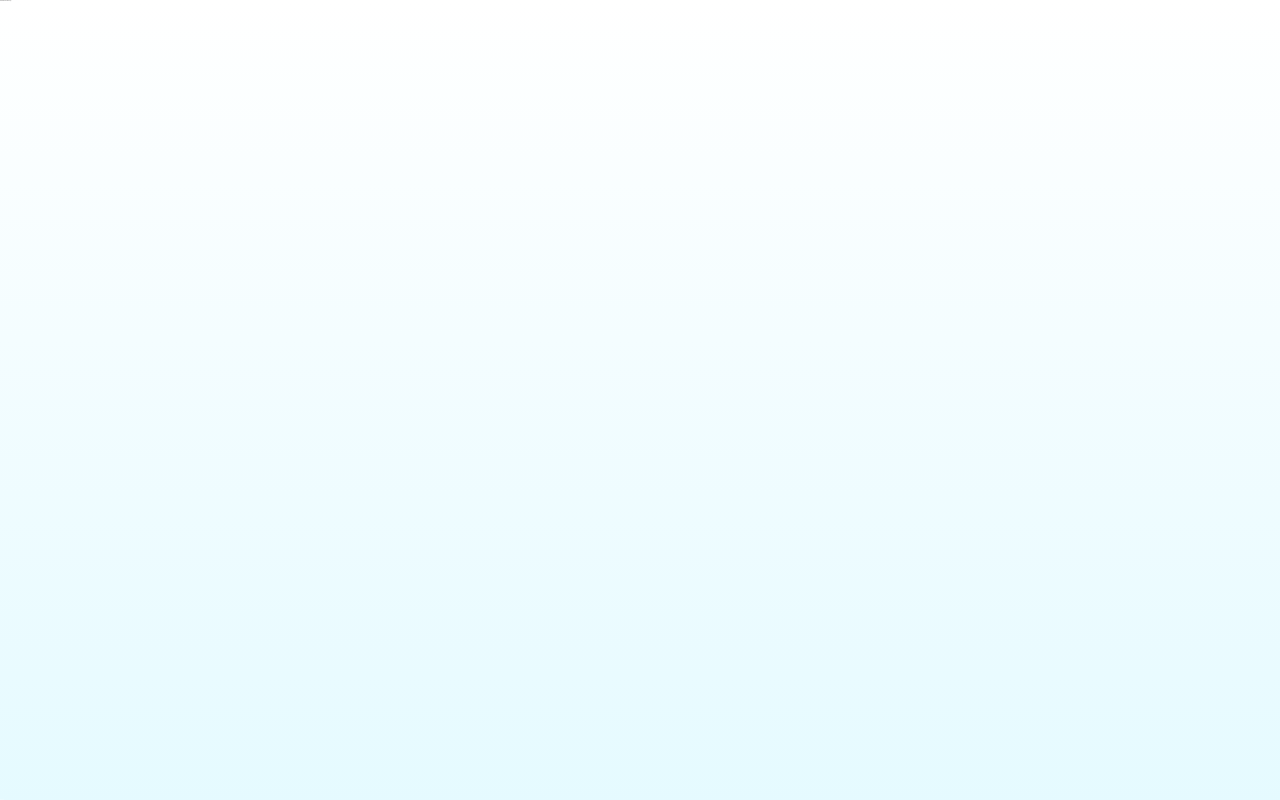
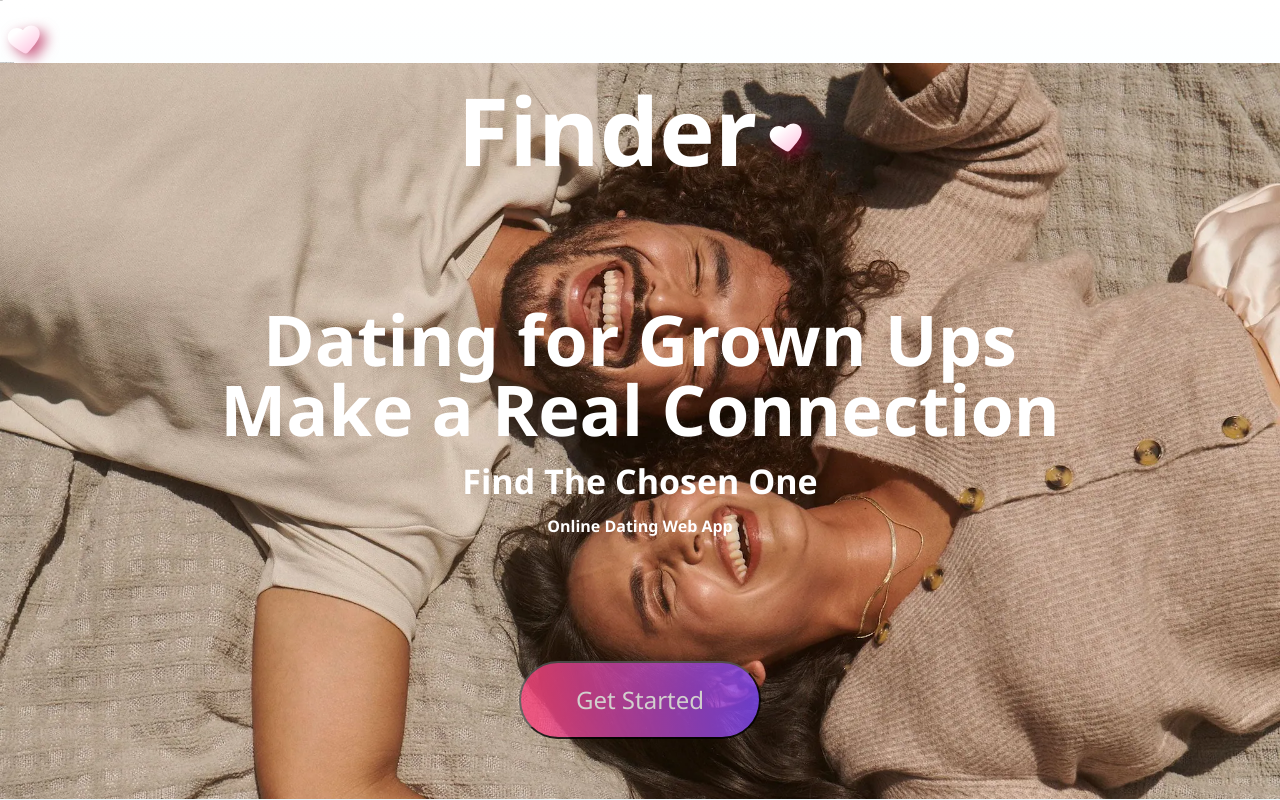
Before and after one commit to evvgenchik/Dating-app, a React (Vite) app in the folder client/: page /app in a window 1280 px wide. Built offline with nearby package versions, Linux system fonts and the light colour scheme.

Commit message:
feat: add first page

```diff
--- a/client/src/App.jsx
+++ b/client/src/App.jsx
@@ -10,11 +10,13 @@ function App() {
     <BrowserRouter>
       <div className={styles.app}>
         <Routes>
-          <Route path="/" element={<MainLayout />}>
+          <Route path="/" element={<Home />} />
+          <Route path="/app" element={<MainLayout />}>
             <Route index element={<Home />} />
-            <Route path="/about" element={<About />} />
-            <Route path="/*" element={<NotFound />} />
+            <Route path="app/about" element={<About />} />
+            <Route path="app/*" element={<NotFound />} />
           </Route>
+          <Route path="/*" element={<NotFound />} />
         </Routes>
       </div>
     </BrowserRouter>
--- a/client/src/App.module.scss
+++ b/client/src/App.module.scss
@@ -1,4 +1,3 @@
 .app {
   height: 100%;
-  min-height: 100vh;
 }
--- a/client/src/components/Header/Menu.jsx
+++ b/client/src/components/Header/Menu.jsx
@@ -1,14 +1,24 @@
 import { NavLink } from 'react-router-dom';
+import heart from '../../assets/Home/heart2.svg';
+import styles from './Menu.module.scss';
 
 function Menu() {
   return (
+    <>
+      <div>
+        <NavLink to="./">About</NavLink>
+        <h3>Finder</h3>
+        <img className={styles.image} src={heart} alt="heart" />
+      </div>
       <nav>
         <NavLink to="." end>
           Home
         </NavLink>
         <NavLink to="about">About</NavLink>
+        <NavLink to="about">Match</NavLink>
         <NavLink to="about">Community</NavLink>
       </nav>
+    </>
   );
 }
 
--- /dev/null
+++ b/client/src/components/Header/Menu.module.scss
@@ -0,0 +1,5 @@
+.image {
+  transform: translate(0, 20%);
+  width: 60rem;
+  height: 60rem;
+}
--- a/client/src/index.css
+++ b/client/src/index.css
@@ -10,10 +10,14 @@ ol[class] {
 }
 
 body {
-  min-height: 100vh;
   scroll-behavior: smooth;
   text-rendering: optimizeSpeed;
-  line-height: 1.5;
+  line-height: 1;
+}
+
+body,
+html {
+  height: 100%;
 }
 
 ul[class],
@@ -62,3 +66,7 @@ textarea,
 select {
   font: inherit;
 }
+
+#root {
+  height: 100%;
+}
--- a/client/src/pages/Home/Home.jsx
+++ b/client/src/pages/Home/Home.jsx
@@ -6,12 +6,11 @@ function Home() {
     <div className={styles.wrapper}>
       <div className={styles.container}>
         <main className={styles.main}>
-          <div className={styles.borderWrap}>
-            <div className={styles.content}>
           <h1 className={styles.title}>
             Finder
             <img className={styles.image} src={heart} alt="heart" />
           </h1>
+          <div className={styles.content}>
             <h2 className={styles.topTitle}>
               Dating for Grown Ups <br />
               Make a Real Connection
@@ -19,12 +18,9 @@ function Home() {
             <h2 className={styles.subtitle}>Find The Chosen One</h2>
             <h4 className={styles.description}>Online Dating Web App</h4>
           </div>
-          </div>
-          <div className={styles.mainFooter}>
           <button className={styles.button} type="button">
             Get Started
           </button>
-          </div>
         </main>
       </div>
     </div>
--- a/client/src/pages/Home/Home.module.scss
+++ b/client/src/pages/Home/Home.module.scss
@@ -8,16 +8,15 @@
   max-width: 986px;
   margin: 0 auto;
   font-size: 16rem;
-  padding: 20rem 10rem;
+  padding: 20rem 10rem 60rem;
   height: 100%;
-
 }
 
 .main {
   display: flex;
   flex-direction: column;
   align-items: center;
-  gap: 70rem;
+  height: 100%;
 }
 
 
@@ -30,9 +29,8 @@
   border-radius: 50%;
   width: 100%;
   height: 100%;
-  flex: 1 0 auto;
   justify-content: center;
-  flex: 1 0 auto;
+  flex: 1 1 auto;
 }
 
 .image {
@@ -47,7 +45,6 @@
   align-items: center;
   gap: 5rem;
   text-align: center;
-
 }
 
 .topTitle {
@@ -61,10 +58,6 @@
   font-size: 34rem;
 }
 
-.mainFooter {
-  flex: 0 0 auto;
-}
-
 .button {
   color: #FFFFFF;
   font-size: 24rem;
@@ -74,7 +67,6 @@
   cursor: pointer;
   opacity: 0.8;
 
-
   &:hover {
     background: linear-gradient(-87.08deg, #FA457E 6.8%, #7B49FF 102.07%);
     transition: 0.5s;
```
Lines whose indentation alone changed are shown as unchanged.
